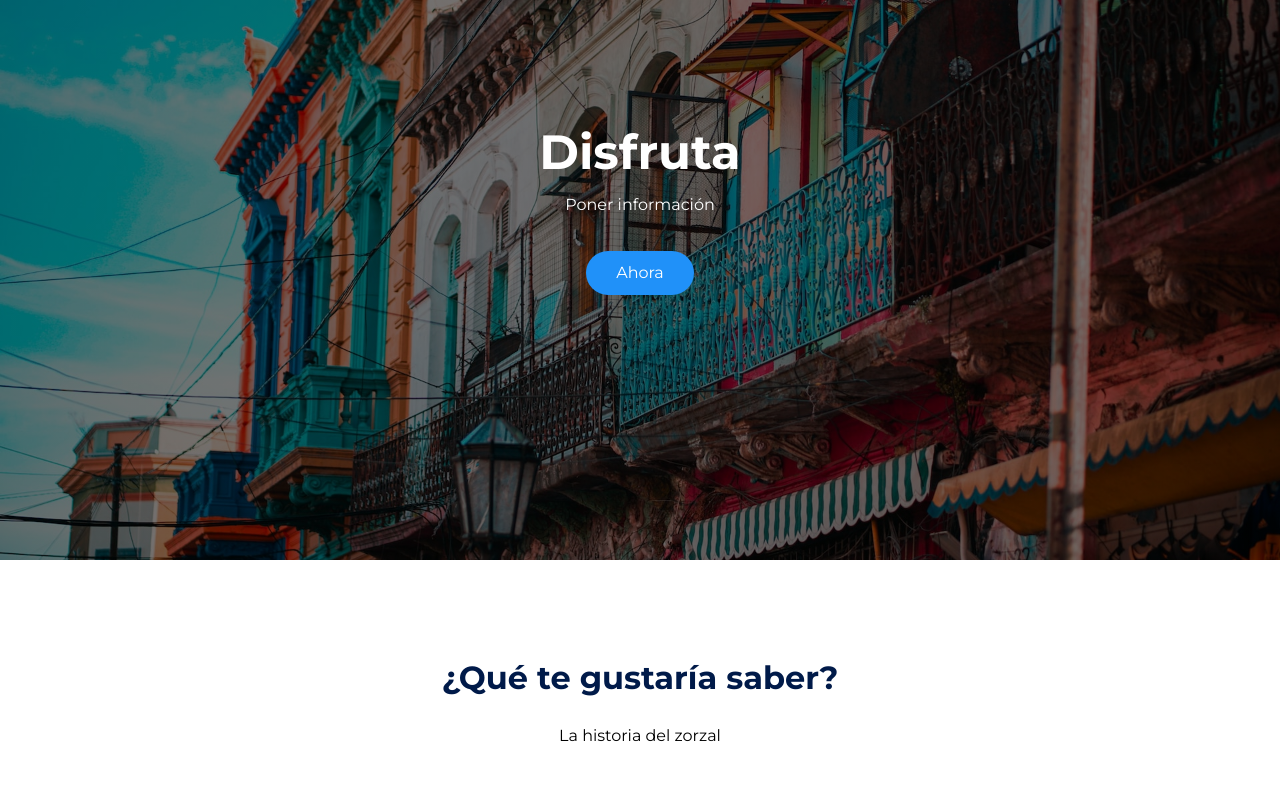
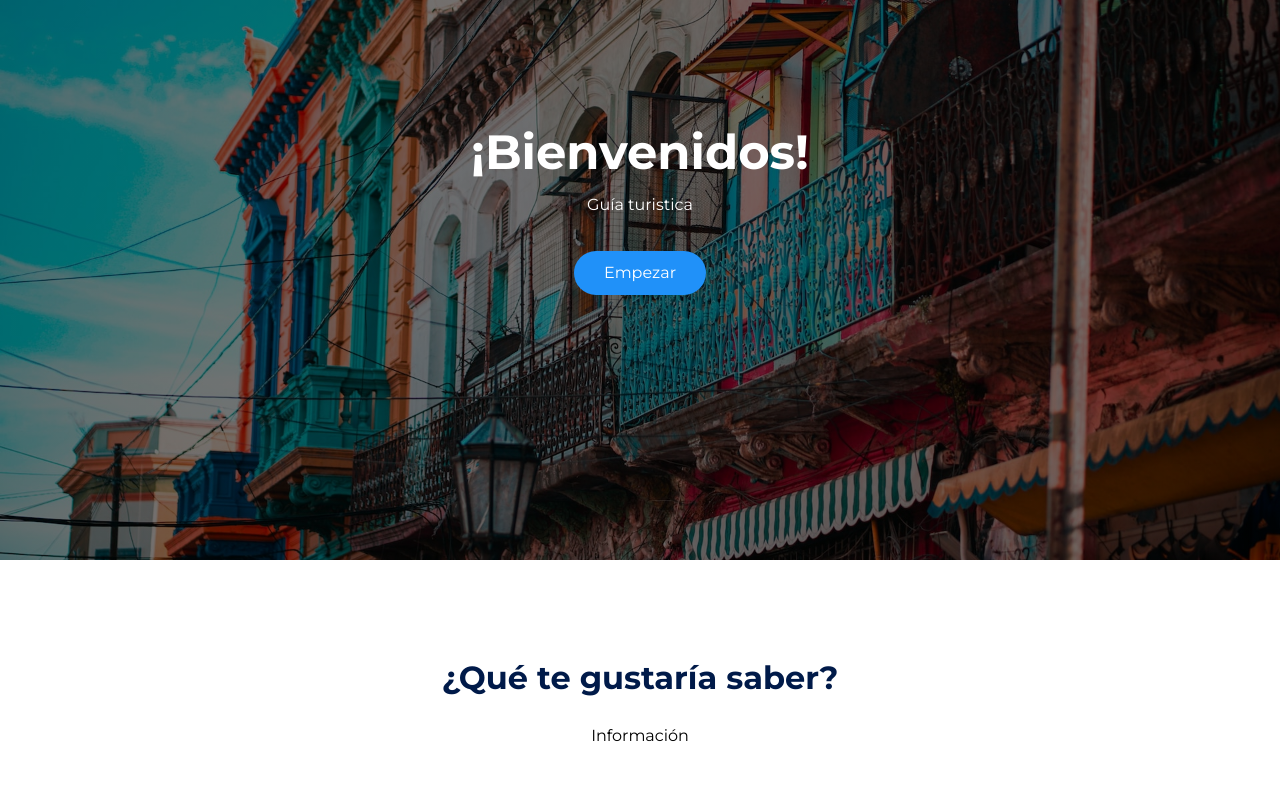
Before and after one commit to AgustonLopez2112/Proyecto-Final, a plain HTML site: page index.html in a window 1280 px wide. Shown: the part 240-1040 px from the top of the page. Drawn offline with Linux system fonts and the light colour scheme.

Commit message:
Update index.html

```diff
--- a/index.html
+++ b/index.html
@@ -39,16 +39,16 @@
             </nav>
 
             <section class="hero__container container">
-                <h1 class="hero__title">Disfruta</h1>
-                <p class="hero__paragraph">Poner información</p>
-                <a href="#" class="cta">Ahora</a>
+                <h1 class="hero__title">¡Bienvenidos!</h1>
+                <p class="hero__paragraph">Guía turistica</p>
+                <a href="#" class="cta">Empezar</a>
             </section>
     </header>
 
     <main>
         <section class="container about">
             <h2 class="subtitle">¿Qué te gustaría saber?</h2>
-            <p class="about__paragraph">La historia del zorzal</p>
+            <p class="about__paragraph">Información</p>
 
             <div class="about__main">
                 <article class="about__icons">
@@ -92,8 +92,8 @@
 
             <div class="price__table">
                 <div class="price__element">
-                    <p class="price__name">Flexbox</p>
-                    <h3 class="price__price">Free</h3>
+                    <p class="price__name">Flexible</p>
+                    <h3 class="price__price">Básico</h3>
 
                     <div class="price__items">
                         <p class="price__features">Flexbox</p>
```
